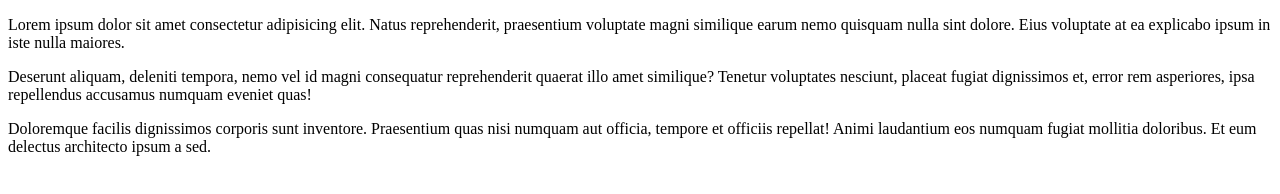
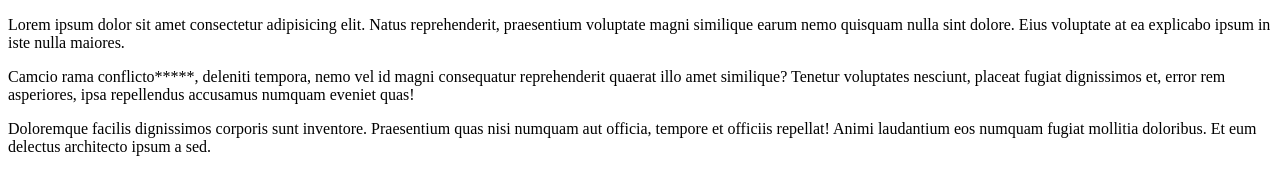
Before and after one commit to crisguille/testCodoaCodo, a plain HTML site: page index.html in a window 1280 px wide. Drawn offline with Linux system fonts and the light colour scheme.

Commit message:
1 cambio ramaConflicto

```diff
--- a/index.html
+++ b/index.html
@@ -8,7 +8,7 @@
 </head>
 <body>
     <p>Lorem ipsum dolor sit amet consectetur adipisicing elit. Natus reprehenderit, praesentium voluptate magni similique earum nemo quisquam nulla sint dolore. Eius voluptate at ea explicabo ipsum in iste nulla maiores.</p>
-    <p>Deserunt aliquam, deleniti tempora, nemo vel id magni consequatur reprehenderit quaerat illo amet similique? Tenetur voluptates nesciunt, placeat fugiat dignissimos et, error rem asperiores, ipsa repellendus accusamus numquam eveniet quas!</p>
+    <p>Camcio rama conflicto*****, deleniti tempora, nemo vel id magni consequatur reprehenderit quaerat illo amet similique? Tenetur voluptates nesciunt, placeat fugiat dignissimos et, error rem asperiores, ipsa repellendus accusamus numquam eveniet quas!</p>
     <p>Doloremque facilis dignissimos corporis sunt inventore. Praesentium quas nisi numquam aut officia, tempore et officiis repellat! Animi laudantium eos numquam fugiat mollitia doloribus. Et eum delectus architecto ipsum a sed.</p>
 </body>
 </html>
```
